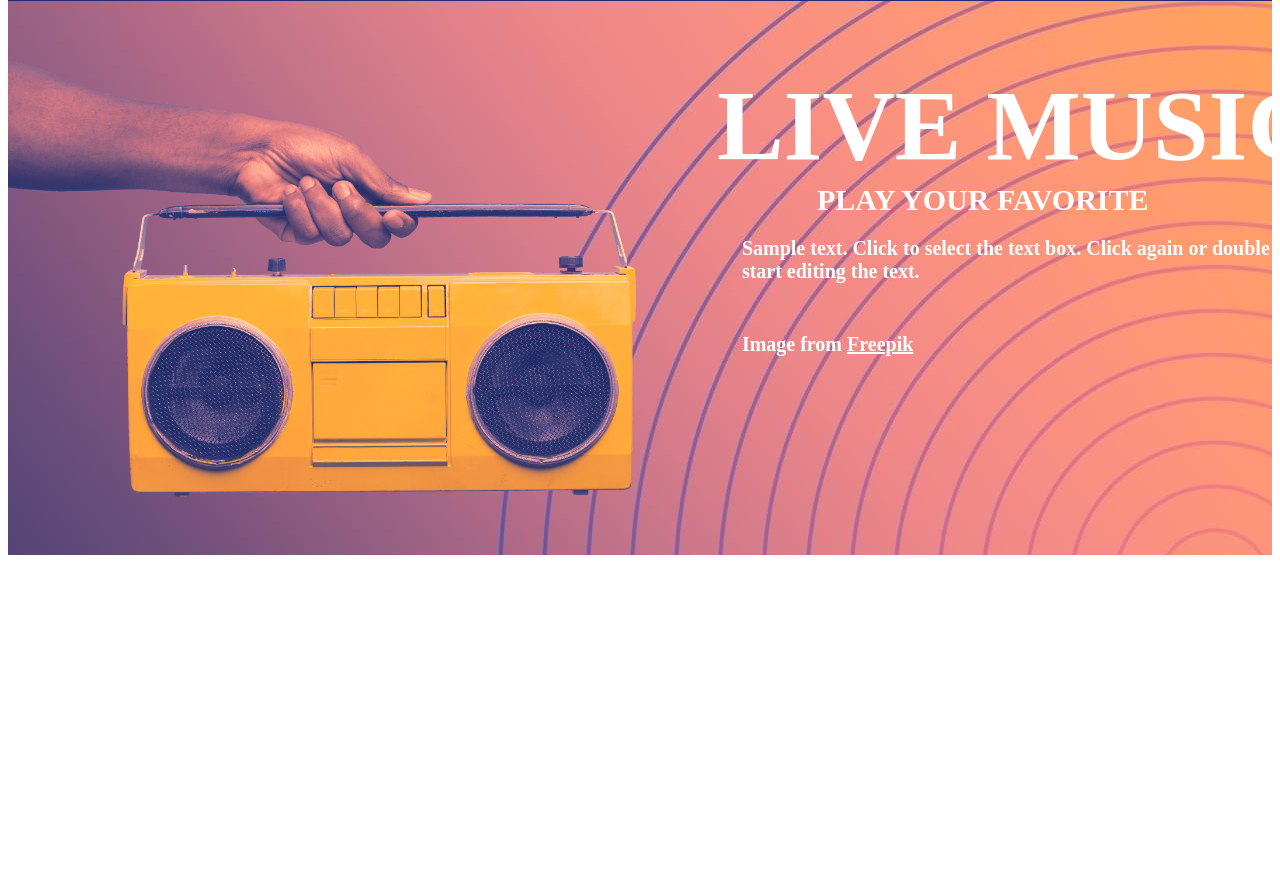
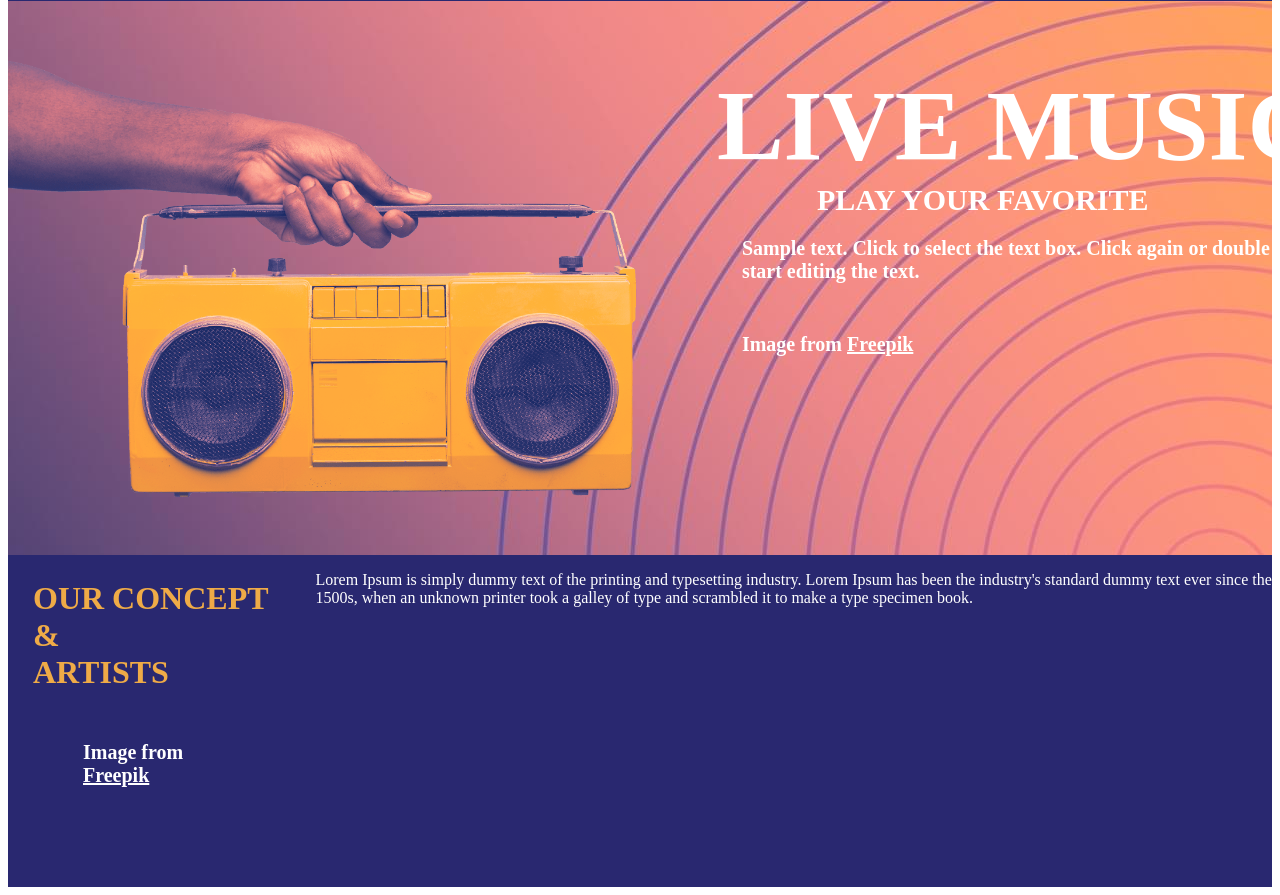
Before and after one commit to TDL2627/single-page, a plain HTML site: page index.html in a window 1280 px wide. Shown: the part 2762-3657 px from the top of the page. Before the commit the page ends 3325 px from the top, so only its background shows below. Drawn offline with Linux system fonts and the light colour scheme.

Commit message:
origin master

```diff
--- a/index.html
+++ b/index.html
@@ -109,6 +109,18 @@ function closeNav() {
 
       </div>
     </div>
+    <!-- section 6 -->
+    <div class="div6">
+      <div class="diver7">
+        <h1 class="heading3">OUR CONCEPT & <br>ARTISTS <br><p  class="text1">Image from <a class="link1" style="text-decoration: none; " href="https://www.freepik.com/psd/banner">Freepik</a></p>
+        </h1>
+      </div>
+      <div style="width: 1000px;" class="diver7">
+        <p class="text4">Lorem Ipsum is simply dummy text of the printing and typesetting industry. Lorem Ipsum has been the industry's standard dummy text ever since the 1500s, when an unknown printer took a galley of type and scrambled it to make a type specimen book.</p>
+
+      </div>
+
+    </div>
 
 </body>
 </html>
--- a/style.css
+++ b/style.css
@@ -218,3 +218,7 @@
   font-weight: 600;
   width: 600px;
 }
+.div6{
+  background-color: #292870;
+  display: flex;
+}
```
